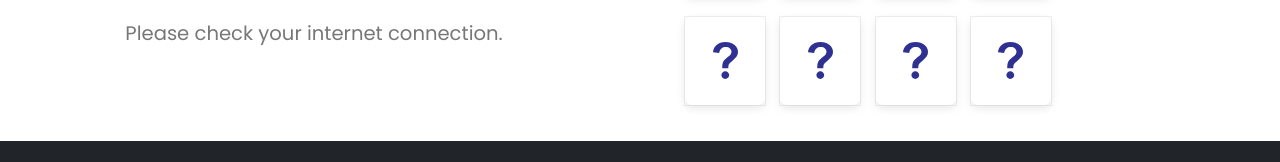
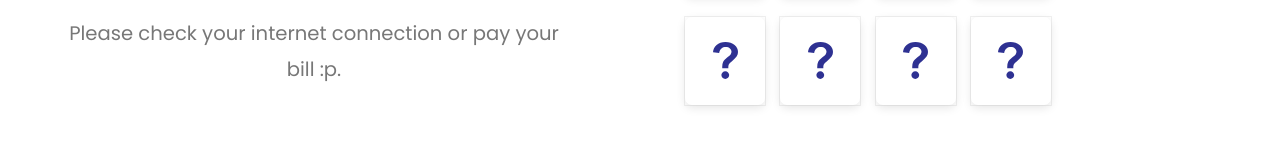
Before and after one commit to Mundzir77/ssm4u-memory-games, a plain HTML site: page index.html in a window 1280 px wide. Shown: the part 478-640 px from the top of the page. Drawn offline with Linux system fonts and the light colour scheme; a web font is replaced by a local one.

Commit message:
change text

```diff
--- a/index.html
+++ b/index.html
@@ -151,7 +151,7 @@
                     <div class="http-error-main" style="padding: 60px;">
                       <img src="img/ssm4u/nointernet.png" style="height: 100px;" >
                         <h2 style="font-size: 50px; margin-bottom: 0px !important">You're offline</h2>
-                        <p>Please check your internet connection.</p>
+                        <p>Please check your internet connection or pay your bill :p.</p>
                     </div>
                 </div>
                 <div class="col-md-6 mt-6 mt-md-0">
```
